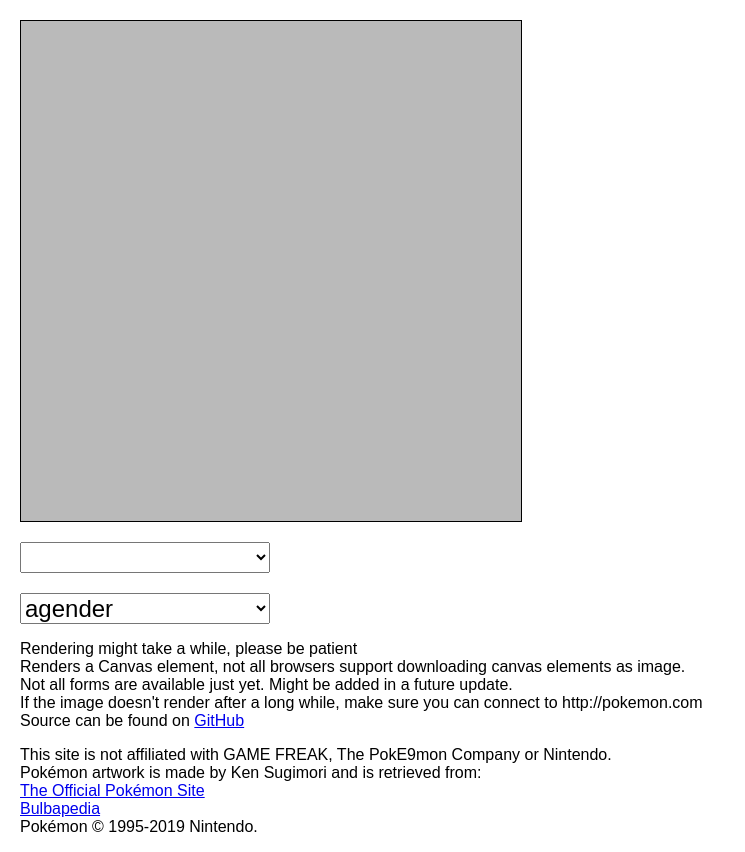
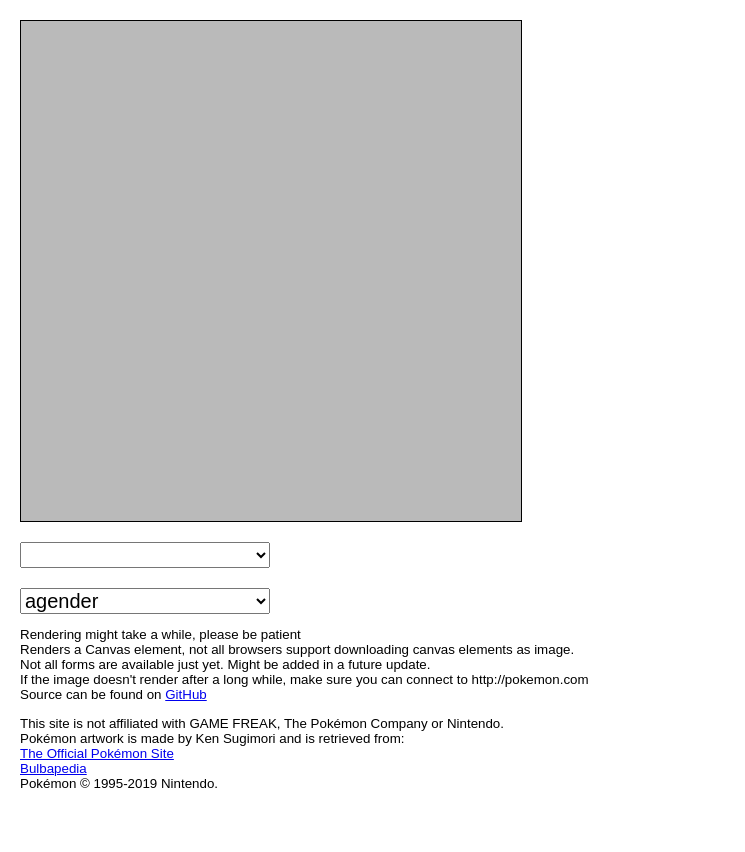
Before and after one commit to VKEA/PokePrideGenerator, a plain HTML site: page index.html in a window 1280 px wide. Shown: the whole page, without its empty margins (0-745 px from the left). After the commit the page ends 804 px from the top, so only its background shows below. Drawn offline with Linux system fonts and the light colour scheme; no server answers.

Commit message:
minor edits

```diff
--- a/index.html
+++ b/index.html
@@ -6,6 +6,7 @@
                 margin: 0;
                 padding: 0;
                 font-family: sans-serif;
+                font-size: 10pt;
             }
             .imagecontainer {
                 width: 80vw;
@@ -22,6 +23,11 @@
                 max-height: 500px;
             }
 
+            p {
+                width: 80vw;
+                max-width: 600px;
+            }
+
             .renderoptions {
                 padding-left: 20px;
             }
@@ -30,7 +36,7 @@
             }
 
             select {
-                font-size: 18pt;
+                font-size: 15pt;
                 width: 80vw;
                 max-width: 250px;
             }
--- a/script.js
+++ b/script.js
@@ -225,7 +225,7 @@ request.send();
 */
 
 document.getElementById("copyright").innerHTML = `
-  This site is not affiliated with GAME FREAK, The Pok\E9mon Company or Nintendo.<br />
+  This site is not affiliated with GAME FREAK, The Pok\xE9mon Company or Nintendo.<br />
   Pok\xE9mon artwork is made by Ken Sugimori and is retrieved from: <br />
   <a href="http://pokemon.com">The Official Pok\xE9mon Site</a><br />
   <a href="https://bulbapedia.bulbagarden.net/wiki/">Bulbapedia</a><br />
```
